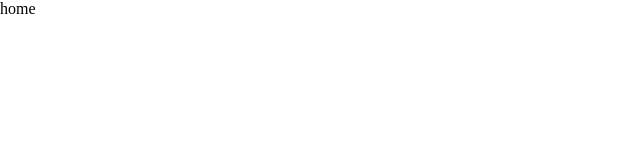
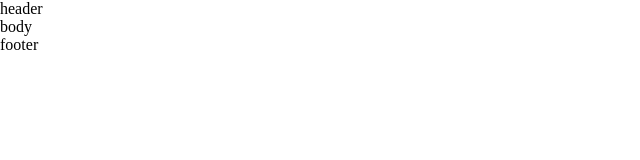
Before and after one commit to BenLirio/healthy-smile-mobile-wire, a React (Create React App) app: page / in a window 1280 px wide. Shown: the top 160 px of the page, without its empty margins (0-640 px from the left). Built offline with nearby package versions, Linux system fonts and the light colour scheme.

Commit message:
Use aux to wrap home

```diff
--- a/src/containers/Home/Home.js
+++ b/src/containers/Home/Home.js
@@ -1,9 +1,12 @@
 import React from 'react'
+import Aux from '../../Hoc/Aux/Aux'
 
 export default function Home() {
   return (
-    <div>
-      <div>home</div>
-    </div>
+    <Aux>
+      <div>header</div>
+      <div>body</div>
+      <div>footer</div>
+    </Aux>
   )
 }
```
